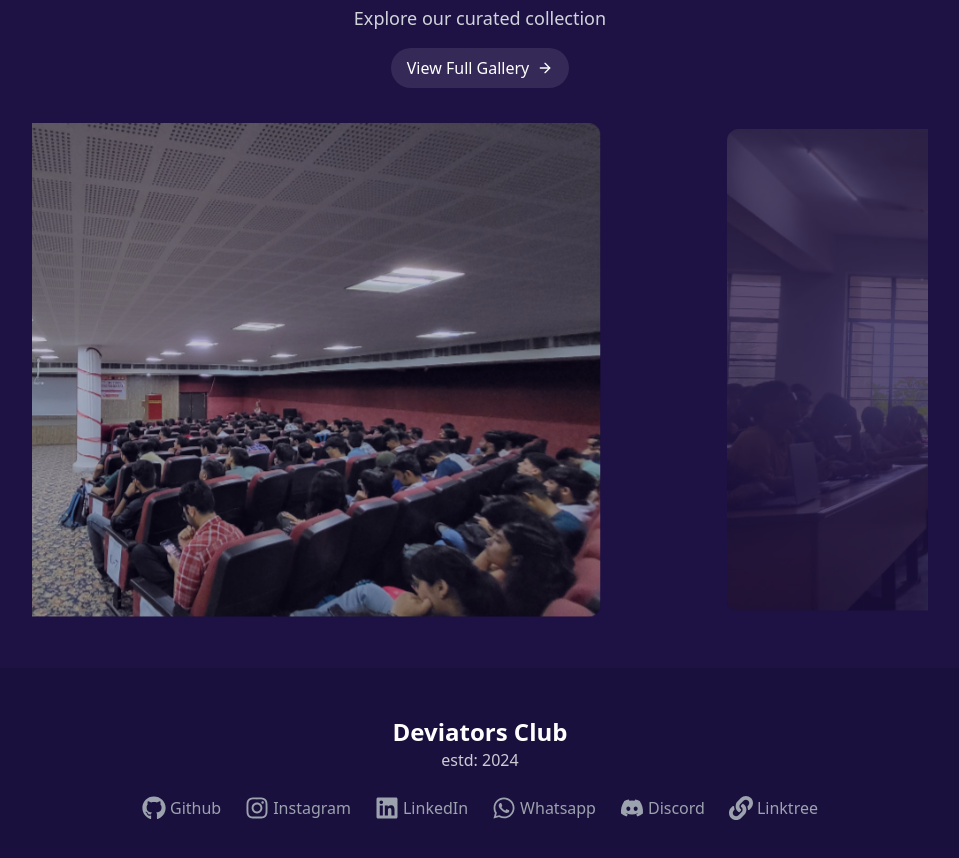
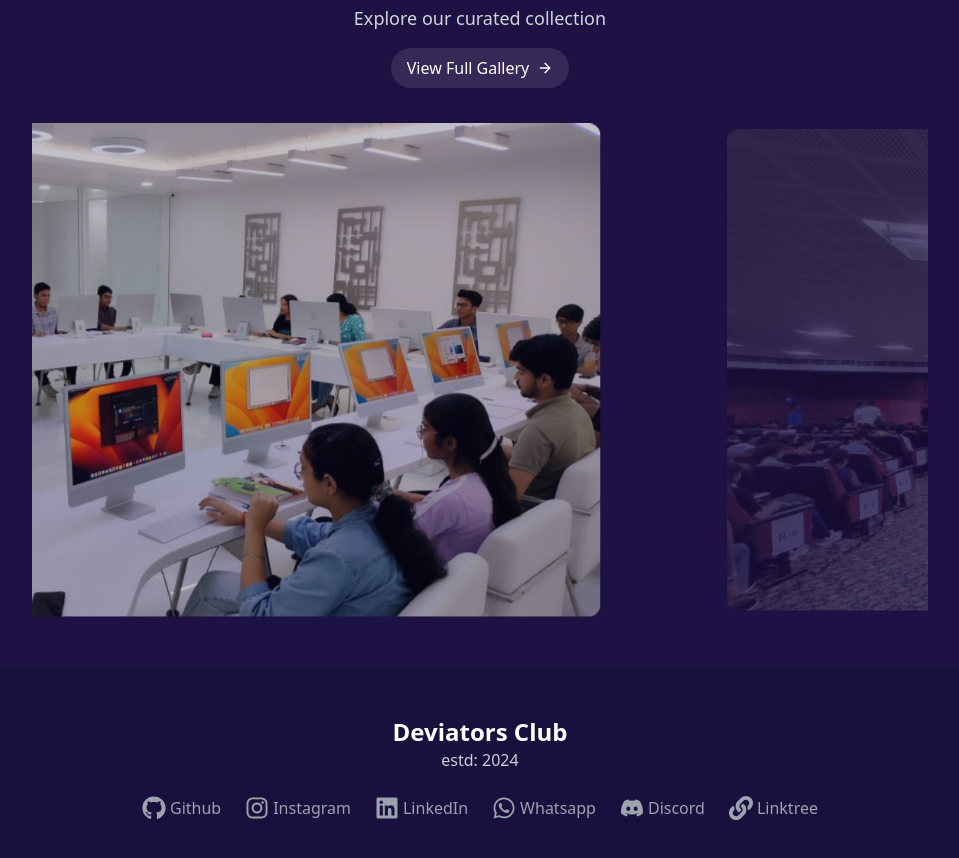
Before and after one commit to radhika-khatter/Deviators, a Next.js app: page / in a window 1280 px wide. Shown: the part 2044-2902 px from the top of the page, without its empty margins (160-1119 px from the left). Built offline with nearby package versions, Linux system fonts and the light colour scheme.

Commit message:
feat: include group picture with mam

```diff
--- a/src/app/page.tsx
+++ b/src/app/page.tsx
@@ -4,8 +4,13 @@ import TeamPreviewSection from "@/components/HomePage/TeamPreview";
 import events from "@/data/event";
 import ImageCarousel from "@/components/HomePage/ImageCarousel";
 
+import GroupPicture from "@/assets/group_pic.png";
+
 export default function Home() {
-  const images = events.map((event) => event.images[event.index]);
+  const images = [
+    GroupPicture,
+    ...events.map((event) => event.images[event.index]),
+  ];
   return (
     <>
       <main>
```
Also changed, not shown: 1 other file (tests, documents, lock files or other folders).
